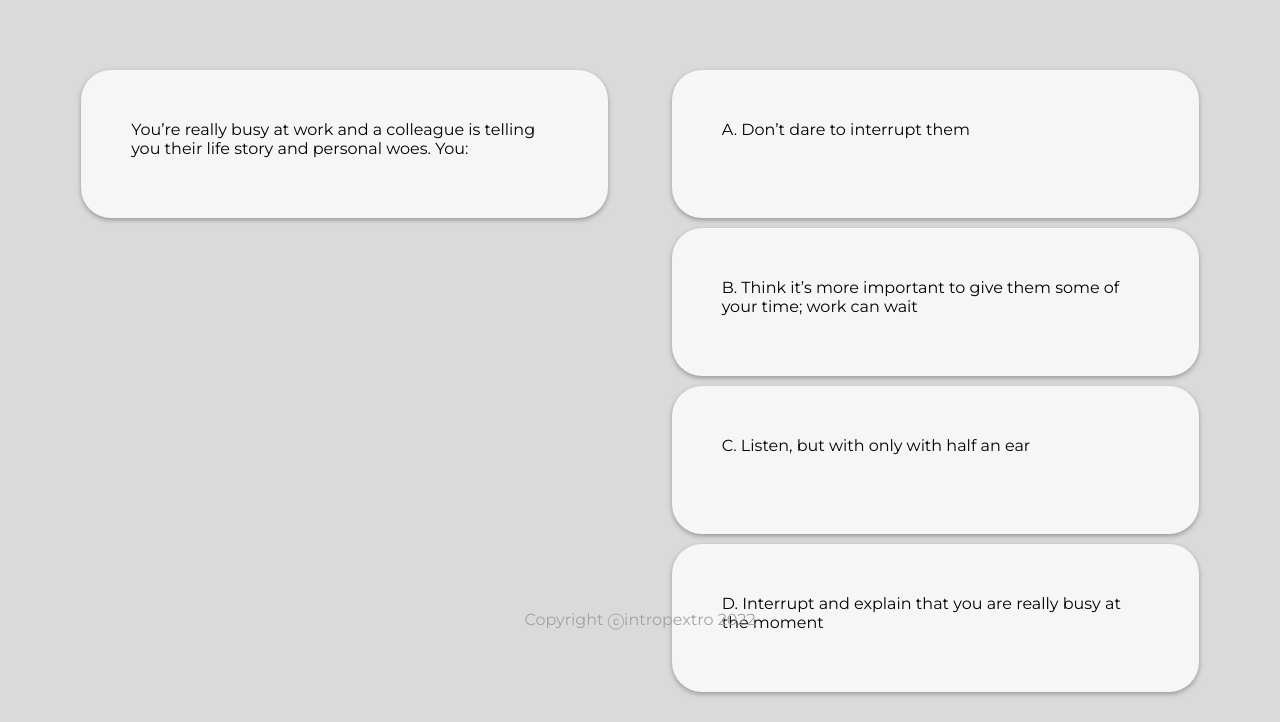
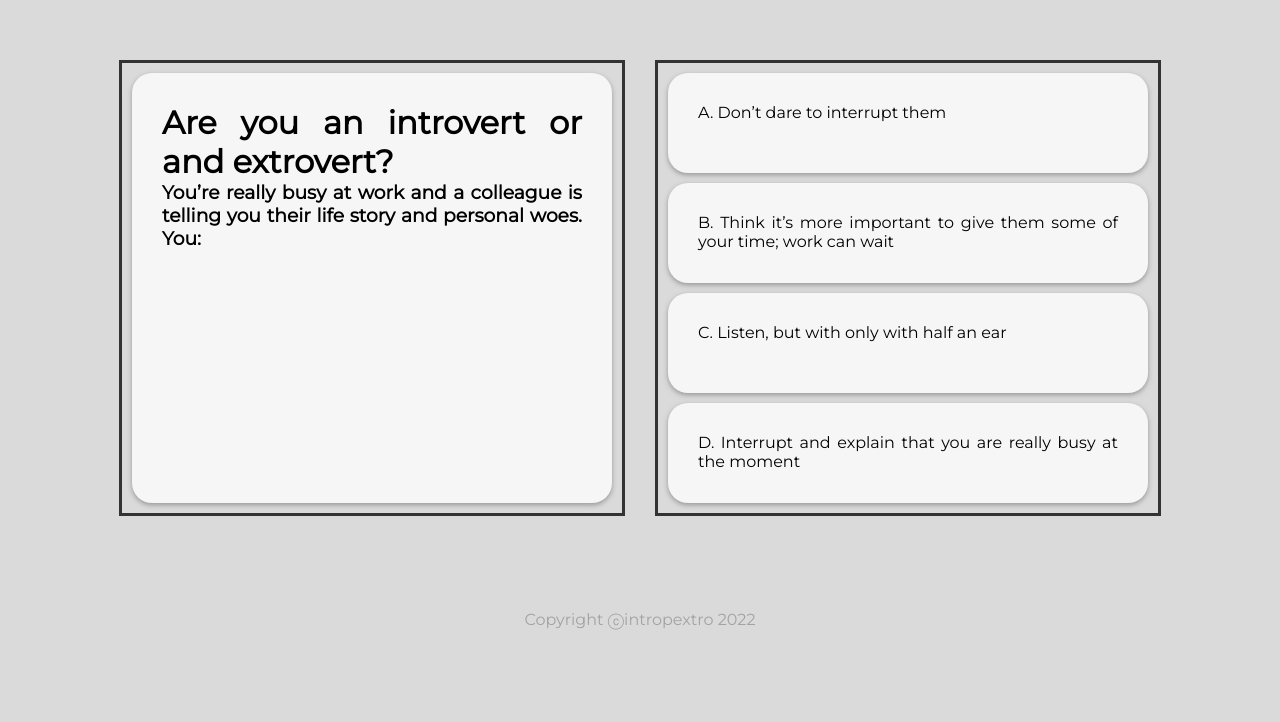
Before and after one commit to phenomenone/survey_introvert_extrovert, a React (Create React App) app: page / in a window 1280 px wide. Shown: the part 150-872 px from the top of the page. After the commit the page ends 800 px from the top, so only its background shows below. Built offline with nearby package versions, Linux system fonts and the light colour scheme; a web font is replaced by a local one.

Commit message:
[Add] Update and improvde flexbox in css stylesheet. Added main question card skeleton.

```diff
--- a/public/styles.css
+++ b/public/styles.css
@@ -8,28 +8,38 @@ html {
   background-color: rgb(218, 218, 218);
 }
 
-.flex-container {
+.flexbox-container {
   display: flex;
+  flex-wrap: wrap;
+  column-gap: 10px;
+  margin-top: 200px;
+  justify-content: center ;
   flex-direction: row;
-  column-gap: 1px;
-  margin: 200px 50px 10px;
+
 }
 
-.container {
+.flexbox-item {
   margin: 10px;
-  width: 100%;
+  width: 500px;
+  height: 450px;
+  max-width: 500px;
+  border: 3px solid #333;
+
 }
 
 .card {
   background: #F6F6F6;
-  border-radius: 30px;
+  text-align: justify;
+  border-radius: 20px;
   box-shadow: 0 2px 5px rgb(122, 122, 122, 0.7);
-  padding: 50px;
-  width: 75%;
-  margin: 10px auto;
-  height:  3rem;
+  padding: 30px;
+  height: 2.5rem;
+  margin: 10px;
 }
 
+.main-card {
+  height: 370px;
+}
 
 /* footer */
 
--- a/src/components/App.jsx
+++ b/src/components/App.jsx
@@ -7,15 +7,15 @@ import data from "../data";
 function App() {
   console.log(data);
   return (
-    <div>
-      {/* <Header /> */}
-      <div className="flex-container">
-        <div className="container">
-        <Card
-          answer={data[0].question}
-        />
+    <div className="flexbox-container">
+
+        <div className="flexbox-item">
+          <div className="card main-card">
+            <h1>Are you an introvert or and extrovert?</h1>
+            <h3> {data[0].question}</h3>
+         </div>
         </div>
-        <div className="container">
+        <div className="flexbox-item">
         <Card
 
           answer={data[0].answer1}
@@ -29,7 +29,7 @@ function App() {
         <Card
           answer={data[0].answer4}
         />
-        </div>
+
       </div>
 
       <Footer />
```
